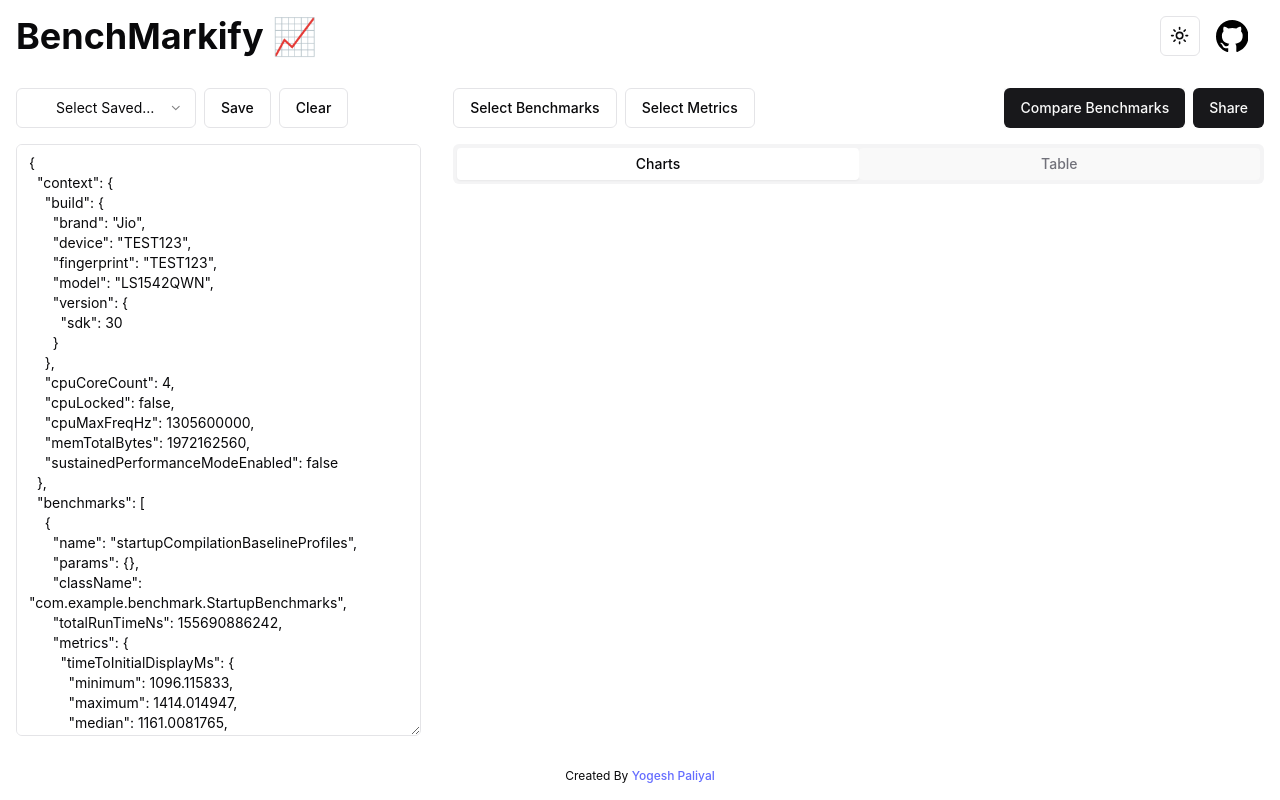
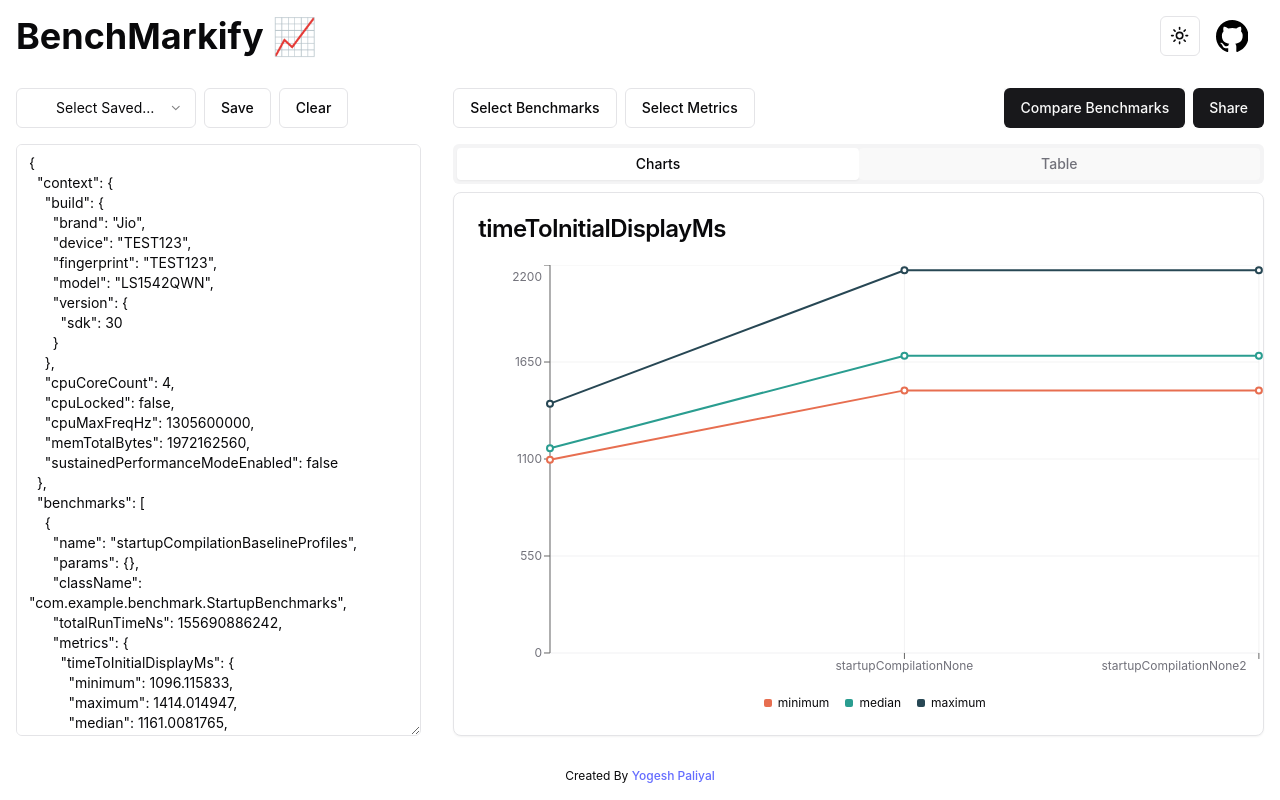
Before and after one commit to yogeshpaliyal/benchmarkify, a React (Vite) app: page / in a window 1280 px wide. Built offline with nearby package versions, Linux system fonts and the light colour scheme.

Commit message:
fix selected tab

```diff
--- a/src/App.tsx
+++ b/src/App.tsx
@@ -29,7 +29,7 @@ function App() {
     JSON.stringify(sampleBenchmarks, null, 2)
   );
   const [filter, setFilter] = useState<Filters | undefined>();
-  const [selectedTab, setSelectedTab] = useState<string | undefined>();
+  const [selectedTab, setSelectedTab] = useState<string | undefined>("charts");
   const [searchParams] = useSearchParams();
 
   const benchmarkFromRequest = searchParams.get("benchmarks");
@@ -176,7 +176,7 @@ function App() {
           />
         </div>
         <div
-          className="flex flex-[2] justify-around content-around p-4"
+          className="flex  flex-[2] justify-around content-around p-4"
         >
           <div className="w-full flex flex-col">
             <div className="w-full flex flex-row max-sm:flex-col justify-between">
```
